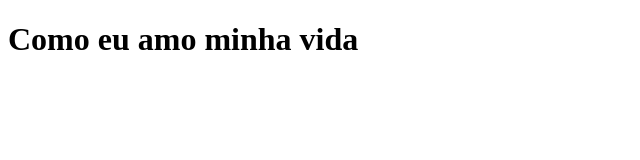
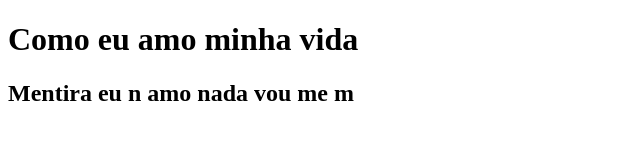
Before and after one commit to Isaco19/Teste_rep2, a plain HTML site: page index.html in a window 1280 px wide. Shown: the whole page, without its empty margins (0-640 px from the left). Drawn offline with Linux system fonts and the light colour scheme.

Commit message:
teste de novo sobre os comits

```diff
--- a/index.html
+++ b/index.html
@@ -8,6 +8,7 @@
 </head>
 <body>
     <h1>Como eu amo minha vida</h1>
+    <h2>Mentira eu n amo nada vou me m</h2>
 
 </body>
 </html>
```
